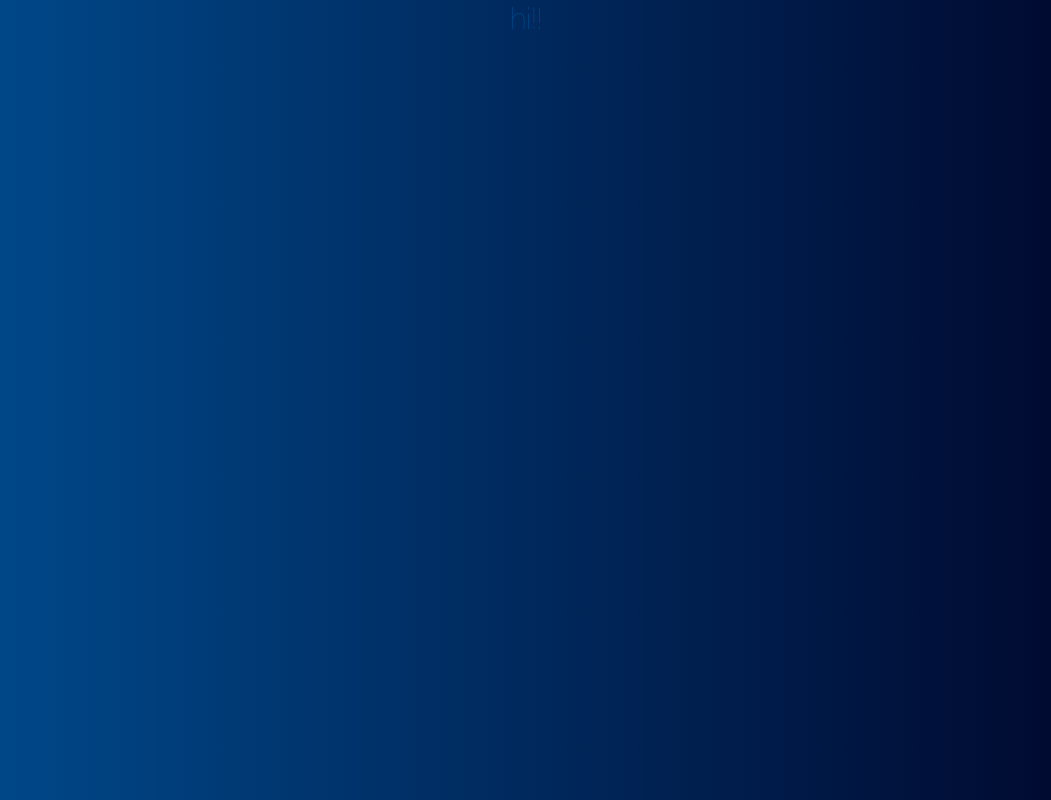
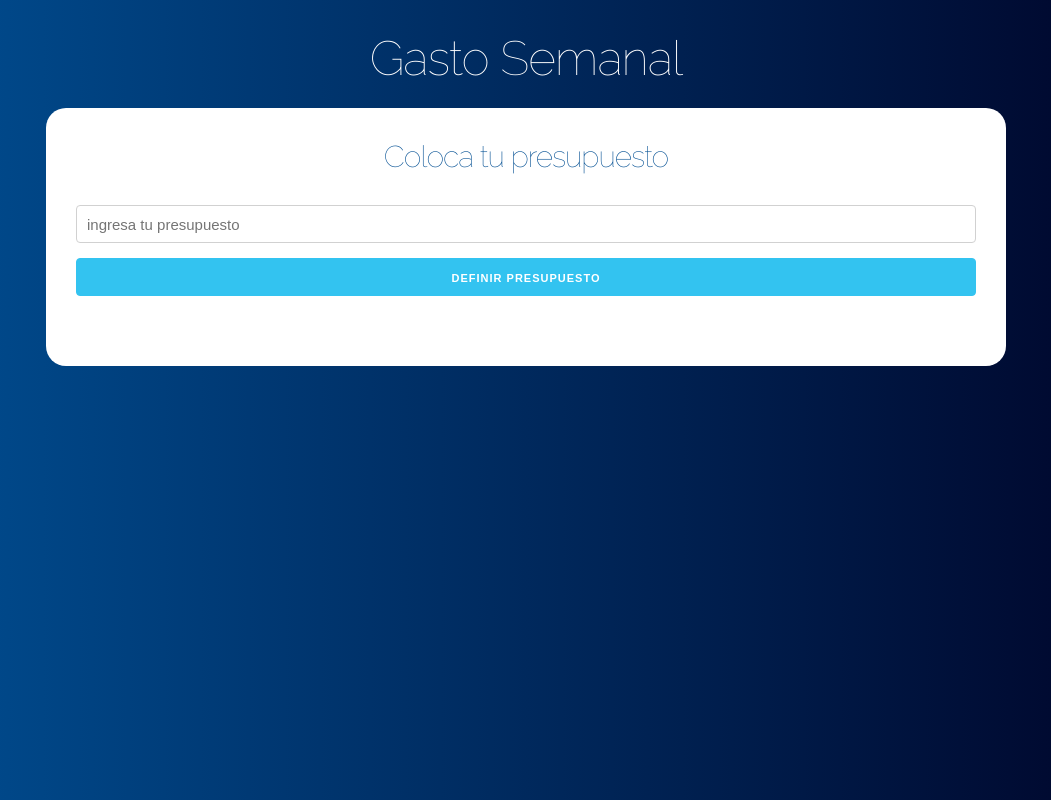
Before and after one commit to johanBautista/presupuestos_react, a React (Create React App) app: page / in a window 1280 px wide. Shown: the whole page, without its empty margins (114-1165 px from the left). Built offline with nearby package versions, Linux system fonts and the light colour scheme.

Commit message:
comp-Pregunta

```diff
--- a/src/App.js
+++ b/src/App.js
@@ -1,9 +1,15 @@
 import React from 'react';
+import Pregunta from './components/Pregunta';
 
 function App() {
   return (
-    <div className="App">
-      <h2>hi!!</h2>
+    <div className="container">
+      <header>
+        <h1>Gasto Semanal</h1>
+        <div className="contenido-principal contenido">
+          <Pregunta />
+        </div>
+      </header>
     </div>
   );
 }
--- /dev/null
+++ b/src/components/Pregunta.js
@@ -0,0 +1,23 @@
+import React, { Fragment } from 'react';
+
+const Pregunta = () => {
+  return (
+    <Fragment>
+      <h2>Coloca tu presupuesto</h2>
+      <form action="">
+        <input
+          type="number"
+          className="u-full-width"
+          placeholder="ingresa tu presupuesto"
+        />
+        <input
+          type="submit"
+          className="button-primary u-full-width"
+          value="Definir Presupuesto"
+        />
+      </form>
+    </Fragment>
+  );
+};
+
+export default Pregunta;
```
